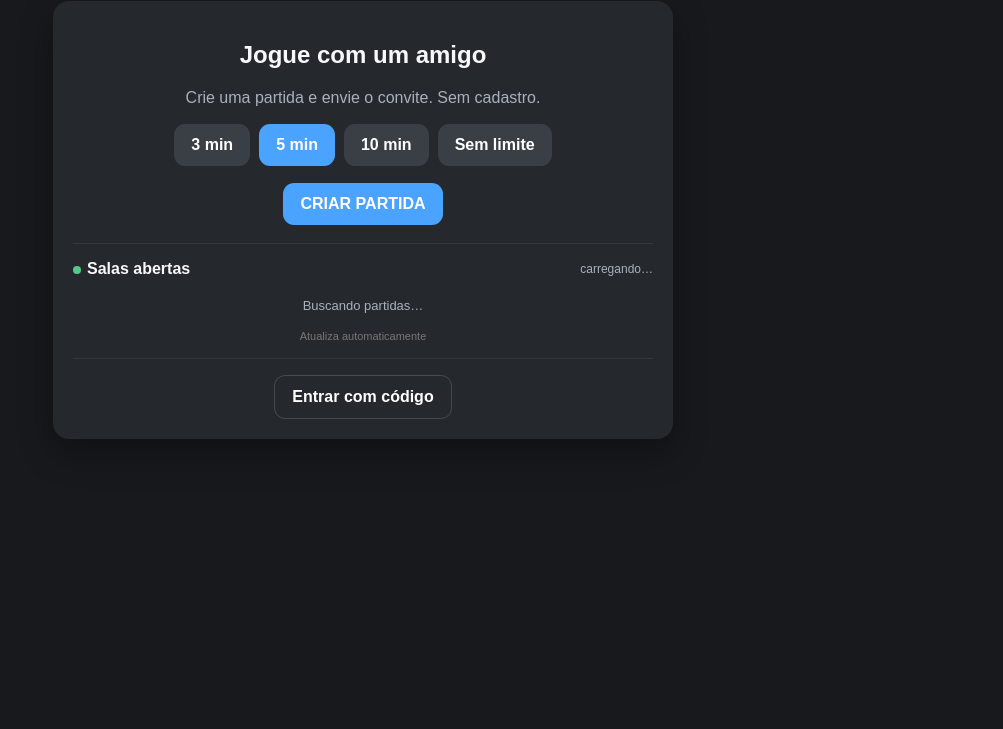
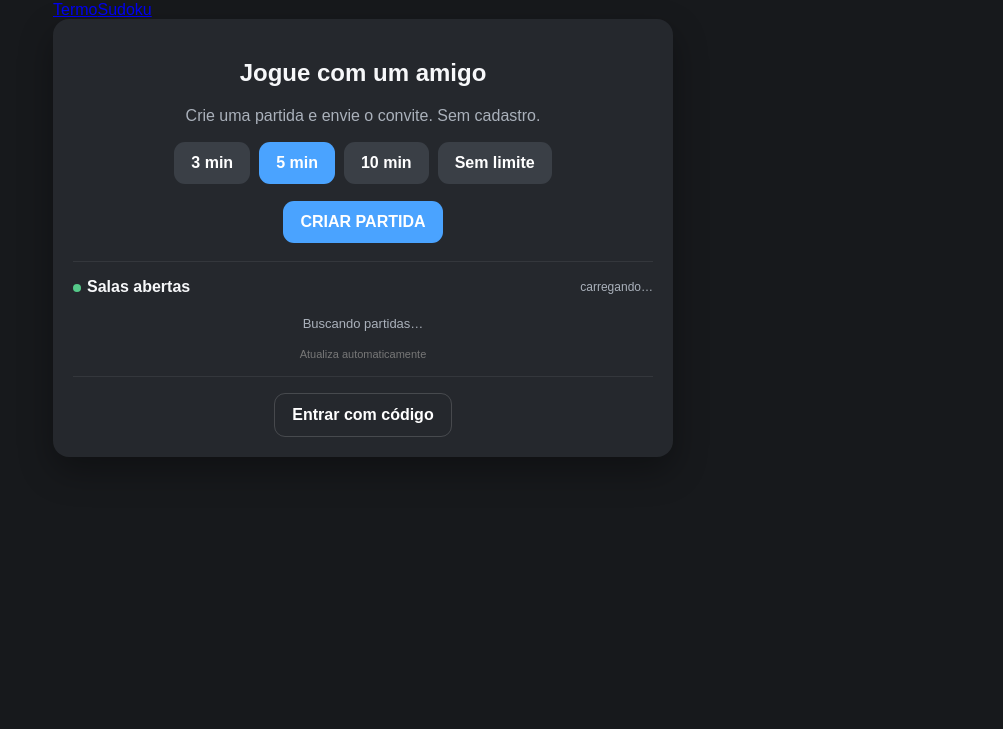
Before and after one commit to alexcerpe/termo, a plain HTML site: page xadrez/index.html in a window 1280 px wide. Shown: the part 71-800 px from the top of the page, without its empty margins (277-1280 px from the left). Drawn offline with nearby package versions, Linux system fonts and the light colour scheme; a script that the page names is missing.

Commit message:
feat: link Termo, Xadrez and Sudoku in game navigation

```diff
--- a/xadrez/index.html
+++ b/xadrez/index.html
@@ -19,6 +19,7 @@
   <h1 class="brand">XADREZ</h1>
 
   <section id="home">
+    <nav class="game-links" aria-label="Outros jogos"><a href="/">Termo</a><a href="/sudoku/">Sudoku</a></nav>
     <div id="continueCard" class="card continueCard hidden">
       <b>PARTIDA EM ANDAMENTO</b>
       <p id="continueInfo" class="muted"></p>
```
